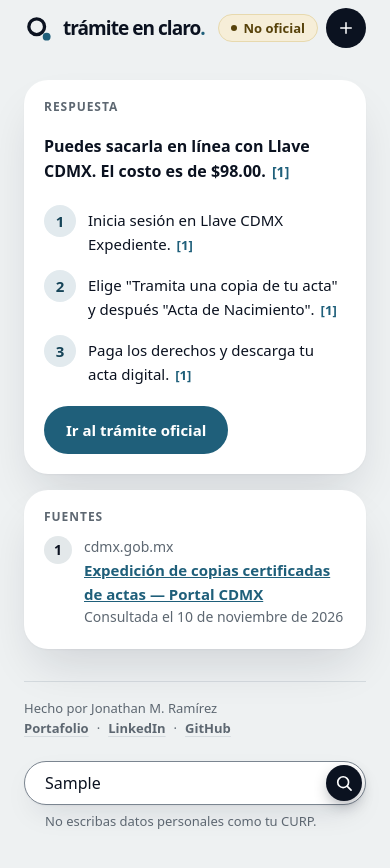
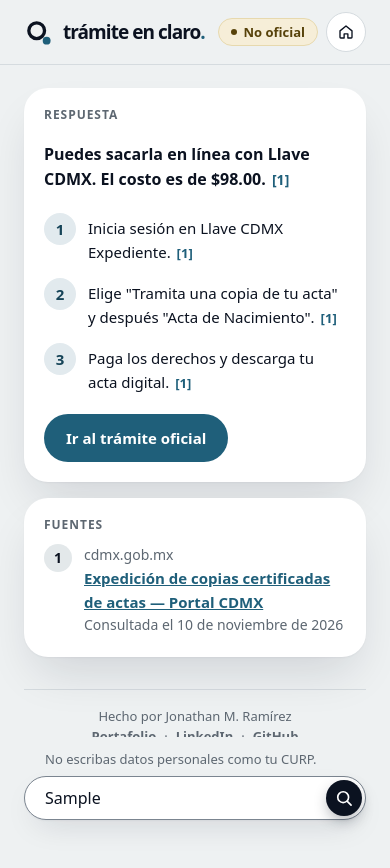
Before and after one commit to jonnschenk/Tramite-en-claro, a React (Vite) app in the folder frontend/: page / in a window 390 px wide. Both pictures are taken after typing "Sample" into the empty fields and a click on the button "Preguntar". Shown: the top 868 px of the page. Built offline with nearby package versions, Linux system fonts and the light colour scheme; no server answers.

Commit message:
Frontend: botón Inicio, atrás regresa al home y ajustes de espacio en móvil

```diff
--- a/frontend/src/App.jsx
+++ b/frontend/src/App.jsx
@@ -25,12 +25,24 @@ function App() {
   const [formError, setFormError] = useState(null);
   const [result, setResult] = useState(null);
   const [serverAwake, setServerAwake] = useState(false);
-  const lastQuestion = useRef('');
-  useKeyboardOffset(); // en móvil, la barra del buscador sube junto con el teclado // la última pregunta enviada, para "Reintentar"
+  const lastQuestion = useRef(''); // la última pregunta enviada, para "Reintentar"
+  const requestId = useRef(0); // para ignorar respuestas que llegan después de volver al inicio
+  const homeTitle = useRef(null);
+  useKeyboardOffset(); // en móvil, la barra del buscador sube junto con el teclado
 
   // Al abrir la página despertamos al servidor mientras la persona escribe.
   useEffect(() => {
     wakeUpServer().then(() => setServerAwake(true));
+  }, []);
+
+  // "Atrás" del navegador o del celular: si hay un resultado en pantalla, regresa al home
+  // en lugar de salir de la página.
+  useEffect(() => {
+    function handlePopState() {
+      resetToHome();
+    }
+    window.addEventListener('popstate', handlePopState);
+    return () => window.removeEventListener('popstate', handlePopState);
   }, []);
 
   const isIdle = result === null;
@@ -59,24 +71,43 @@ function App() {
     sendQuestion(text);
   }
 
-  // "Nueva pregunta" del header: regresa al home con el campo vacío y listo para escribir.
-  function handleNewQuestion() {
+  // Deja la pantalla como al abrir la página. El foco va al título para que el lector de pantalla
+  // sepa dónde quedó (no al campo: en el celular abriría el teclado sin que la persona lo pida).
+  function resetToHome() {
+    requestId.current += 1;
     setResult(null);
     setQuestion('');
     setFormError(null);
     window.scrollTo({ top: 0 });
-    requestAnimationFrame(() => document.getElementById('question')?.focus());
+    requestAnimationFrame(() => homeTitle.current?.focus({ preventScroll: true }));
+  }
+
+  // Botón "Inicio" del header. Si el resultado está en el historial, regresa con history.back()
+  // (dispara popstate → resetToHome) para que el historial no acumule pasos de más.
+  function handleHome() {
+    if (window.history.state?.view === 'result') {
+      window.history.back();
+    } else {
+      resetToHome();
+    }
   }
 
   async function sendQuestion(text) {
+    const id = ++requestId.current;
     lastQuestion.current = text;
+    // Al salir del home se agrega un paso al historial; las siguientes preguntas lo reutilizan.
+    if (window.history.state?.view !== 'result') {
+      window.history.pushState({ view: 'result' }, '');
+    }
     setResult({ state: 'loading' });
     const response = await askQuestion(text);
+    if (id !== requestId.current) return; // la persona ya volvió al inicio o preguntó otra cosa
 
     // Si el backend también la rechaza (400), se muestra igual que la validación del frontend.
     if (response.state === 'invalid') {
       setFormError(response.message);
       setResult(null);
+      window.history.replaceState(null, ''); // ya no hay resultado en pantalla
       return;
     }
     setResult(response);
@@ -84,11 +115,11 @@ function App() {
 
   return (
     <>
-      <Header isHome={isIdle} onNewQuestion={isIdle || isLoading ? null : handleNewQuestion} />
+      <Header isHome={isIdle} onHome={isIdle ? null : handleHome} />
       <main className={`page${isIdle ? ' page--idle' : ''}`}>
         {isIdle ? (
           <div className="hero">
-            <h1 className="hero__title">
+            <h1 className="hero__title" ref={homeTitle} tabIndex={-1}>
               Tu acta de nacimiento,{' '}
               <br className="hero__break" />
               en claro<span className="hero__dot">.</span>
--- a/frontend/src/components/Header.jsx
+++ b/frontend/src/components/Header.jsx
@@ -1,8 +1,8 @@
 import { useEffect, useState } from 'react';
 
 // isHome: alinea el header a la columna angosta del home.
-// onNewQuestion: si existe, muestra el botón "Nueva pregunta" (solo con un resultado en pantalla).
-function Header({ isHome, onNewQuestion }) {
+// onHome: si existe, muestra el botón "Inicio" (solo fuera del home).
+function Header({ isHome, onHome }) {
   const [isScrolled, setIsScrolled] = useState(false);
 
   // La línea de abajo solo aparece cuando el contenido pasa por debajo del header.
@@ -36,12 +36,18 @@ function Header({ isHome, onNewQuestion }) {
             <span className="visually-hidden">. Verifica siempre en el canal oficial.</span>
           </p>
 
-          {onNewQuestion && (
-            <button className="header__new" type="button" onClick={onNewQuestion}>
-              <svg className="header__new-icon" viewBox="0 0 24 24" aria-hidden="true" focusable="false">
-                <path d="M12 5v14M5 12h14" stroke="currentColor" strokeWidth="2" strokeLinecap="round" />
+          {onHome && (
+            <button className="header__home" type="button" onClick={onHome}>
+              <svg className="header__home-icon" viewBox="0 0 24 24" aria-hidden="true" focusable="false">
+                <path
+                  d="M4 10.5 12 4l8 6.5V19a1 1 0 0 1-1 1h-4.5v-5.5h-5V20H5a1 1 0 0 1-1-1z"
+                  fill="none"
+                  stroke="currentColor"
+                  strokeWidth="1.8"
+                  strokeLinejoin="round"
+                />
               </svg>
-              <span className="header__new-label">Nueva pregunta</span>
+              <span className="header__home-label">Inicio</span>
             </button>
           )}
         </div>
--- a/frontend/src/styles/_credits.scss
+++ b/frontend/src/styles/_credits.scss
@@ -68,13 +68,19 @@
 }
 
 // En el footer: el nombre a la izquierda y los links a la derecha.
-// Si no caben juntos (móvil), los links bajan a la siguiente línea.
+// En móvil no caben juntos: nombre y links centrados, uno debajo del otro.
 .footer .credits {
   display: flex;
   flex-wrap: wrap;
   justify-content: space-between;
   column-gap: 16px;
   width: 100%;
+
+  @include mobile {
+    flex-direction: column;
+    align-items: center;
+    text-align: center;
+  }
 
   .credits__links {
     display: block;
@@ -87,7 +93,7 @@
 
 // Créditos debajo del título del home: solo en móvil y tablet.
 .hero__credits {
-  margin-top: 16px;
+  margin-top: 28px;
 
   @include web {
     display: none;
--- a/frontend/src/styles/_header.scss
+++ b/frontend/src/styles/_header.scss
@@ -30,6 +30,11 @@ $bp-header-compact: 480px;
   transition: box-shadow 0.2s ease;
 
   &--scrolled {
+    box-shadow: 0 1px 0 $color-border;
+  }
+
+  // En móvil la línea siempre está: separa el header del contenido.
+  @include mobile {
     box-shadow: 0 1px 0 $color-border;
   }
 
@@ -127,23 +132,25 @@ $bp-header-compact: 480px;
     }
   }
 
-  &__new {
+  // Acción secundaria: con borde y sin relleno, para no competir con el buscador.
+  &__home {
     display: inline-flex;
     align-items: center;
     gap: 6px;
     min-height: 40px;
     padding: 8px 14px 8px 12px;
-    border: 0;
+    border: 1px solid $color-border;
     border-radius: $radius-pill;
-    background: $color-button;
-    color: #fff;
+    background: $color-surface;
+    color: $color-text;
     font-size: 0.875rem;
     font-weight: 600;
     white-space: nowrap;
     cursor: pointer;
 
     &:hover {
-      background: $color-accent-hover;
+      border-color: $color-accent;
+      color: $color-accent-hover;
     }
 
     @include header-compact {
@@ -153,13 +160,13 @@ $bp-header-compact: 480px;
     }
   }
 
-  &__new-icon {
+  &__home-icon {
     width: 18px;
     height: 18px;
     flex-shrink: 0;
   }
 
-  &__new-label {
+  &__home-label {
     @include header-compact {
       @include hide-visually;
     }
--- a/frontend/src/styles/_hero.scss
+++ b/frontend/src/styles/_hero.scss
@@ -3,6 +3,11 @@
 
 .hero {
   &__title {
+    // Recibe el foco al volver al inicio (para lectores de pantalla); no es un control, sin contorno.
+    &:focus {
+      outline: none;
+    }
+
     font-size: clamp(1.875rem, 7vw, 2.875rem);
     font-weight: 800;
     letter-spacing: $tracking-title-tight;
--- a/frontend/src/styles/_layout.scss
+++ b/frontend/src/styles/_layout.scss
@@ -22,14 +22,35 @@
     padding-bottom: calc(#{$ask-bar-space} + env(safe-area-inset-bottom));
     display: flex;
     flex-direction: column;
-    padding-top: clamp(32px, 6vh, 56px);
+    // Sin gap: el área de resultados (vacía) no debe sumar aire.
+    gap: 0;
+    padding-top: 24px;
 
-    // En móvil el buscador está fijo abajo: las sugerencias se pegan a él.
+    // Móvil: el aire que sobra se reparte igual arriba y abajo; el título queda más arriba
+    // y más separado de las preguntas frecuentes.
+    &::before,
+    &::after {
+      content: '';
+    }
+
+    &::before {
+      flex: 1;
+    }
+
+    &::after {
+      flex: 1;
+    }
+
     .suggestions {
-      margin-top: auto;
+      margin-top: clamp(44px, 9vh, 80px);
     }
 
     @include web {
+      &::before,
+      &::after {
+        content: none;
+      }
+
       display: grid;
       width: $home-width;
       min-height: calc(100dvh - #{$header-height} - #{$footer-height});
@@ -59,13 +80,13 @@
   bottom: var(--keyboard-offset, 0px);
   z-index: 10;
   // Mismo fondo que la página: sin transparencia ni cambio de tono.
-  padding: 10px $gutter calc(12px + env(safe-area-inset-bottom));
+  padding: 12px $gutter calc(24px + env(safe-area-inset-bottom));
   background: $color-bg;
   transition: bottom 0.25s ease-out;
 
   // Con el teclado abierto ya no hace falta el espacio del borde inferior del iPhone.
   :root[data-keyboard-open] & {
-    padding-bottom: 10px;
+    padding-bottom: 12px;
   }
 
   @include web {
--- a/frontend/src/styles/_mixins.scss
+++ b/frontend/src/styles/_mixins.scss
@@ -2,6 +2,12 @@
 
 @mixin web {
   @media (min-width: $bp-web) {
+    @content;
+  }
+}
+
+@mixin mobile {
+  @media (max-width: #{$bp-web - 1px}) {
     @content;
   }
 }
--- a/frontend/src/styles/_question-form.scss
+++ b/frontend/src/styles/_question-form.scss
@@ -142,8 +142,17 @@ $field-inset: 20px;
   }
 
   // Empieza a la misma altura que el texto del campo (padding + 1 px de borde).
+  // En móvil el aviso y los errores van arriba del campo: abajo, la barra de Safari los tapa.
+  @include mobile {
+    &__meta,
+    &__error {
+      order: -1;
+    }
+  }
+
   &__meta {
-    padding-inline: $field-inset + 1px;
+    // Solo a la izquierda: el texto arranca donde arranca el del campo.
+    padding-left: $field-inset + 1px;
     display: flex;
     justify-content: space-between;
     gap: 16px;
--- a/frontend/src/styles/_tokens.scss
+++ b/frontend/src/styles/_tokens.scss
@@ -53,10 +53,10 @@ $tracking-title-tight: -0.045em;
 $tracking-eyebrow: 0.08em;
 
 $touch-target: 48px;
-$header-height: 56px;
+$header-height: 64px;
 $footer-height: 56px;
-// Alto de la barra fija de abajo en móvil (unos 110 px) más aire para que no tape el contenido.
-$ask-bar-space: 140px;
+// Alto de la barra fija de abajo en móvil (107 px) más 16 px de aire hasta el contenido.
+$ask-bar-space: 124px;
 $container-max: 1240px;
 $home-column-max: 760px;
 // Margen a los lados de la pantalla: 24 px en móvil, crece hasta 48 px.
```
